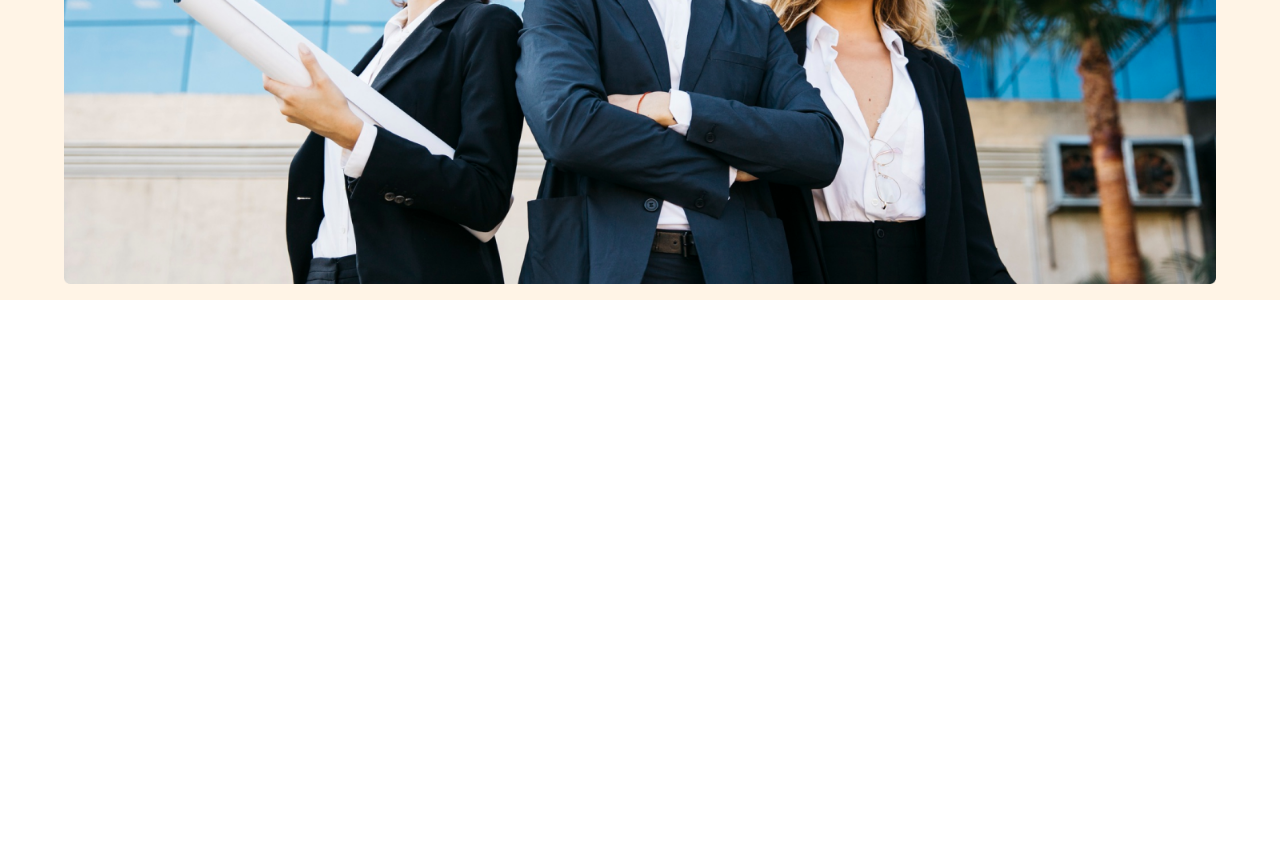
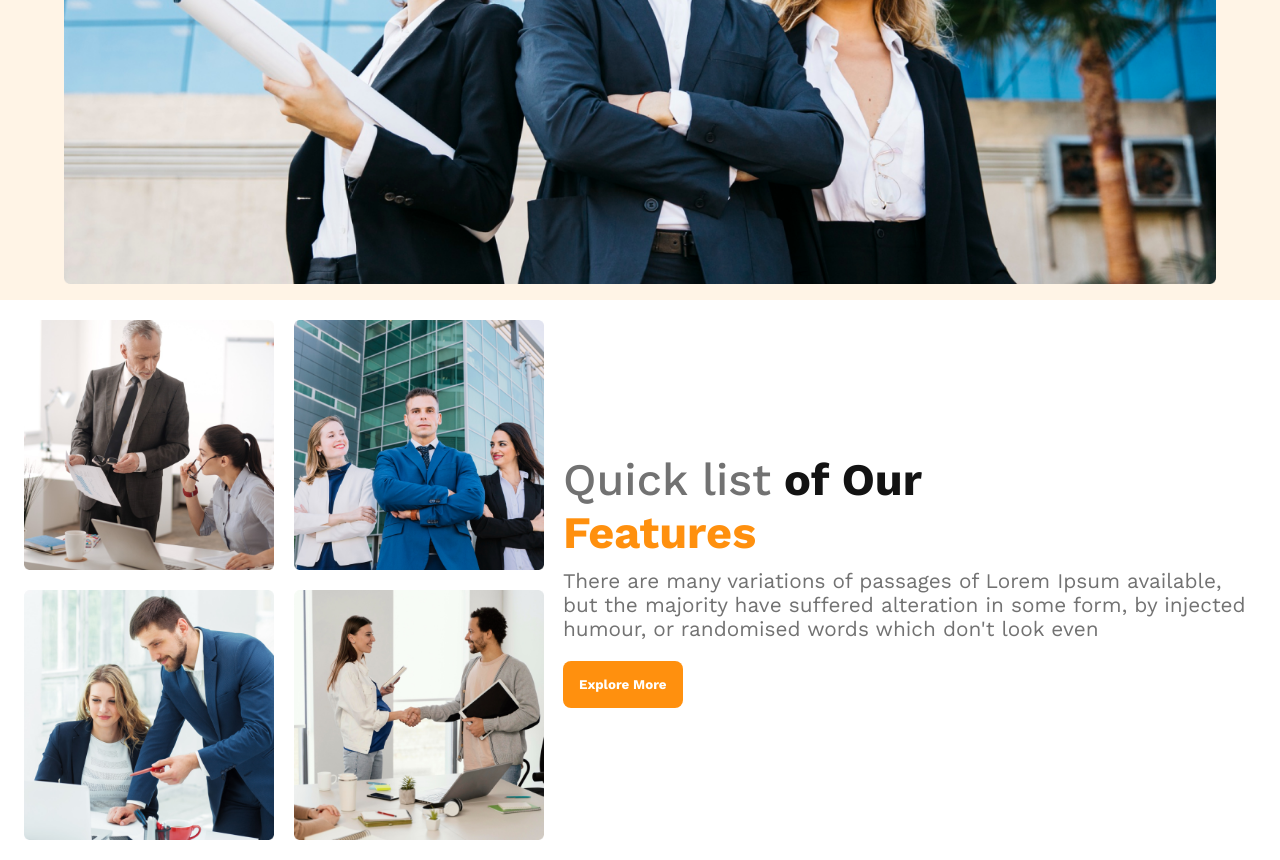
Before and after one commit to Dodul01/g3-architects, a plain HTML site: page index.html in a window 1280 px wide. Shown: the part 677-1537 px from the top of the page. Before the commit the page ends 977 px from the top, so only its background shows below. Drawn offline with nearby package versions, Linux system fonts and the light colour scheme.

Commit message:
team section added

```diff
--- a/index.html
+++ b/index.html
@@ -30,7 +30,8 @@
       <div class="banner-info">
         <h1 class="section-title banner-title">Brand New <br> Group of Architects </h1>
         <p class="section-desc">
-          There are many variations of passages of Lorem Ipsum available, but the majority have suffered alteration in <br>
+          There are many variations of passages of Lorem Ipsum available, but the majority have suffered alteration in
+          <br>
           some form, by injected humour, or randomised words which don't look even
         </p>
         <button class="btn">Explore More</button>
@@ -40,12 +41,32 @@
       </div>
     </section>
     <!--Banner Section End Here-->
-
   </header>
   <!--Header Section End Here-->
 
   <!--Main Section Start Here-->
-  <main></main>
+  <main>
+
+    <!--Team Section Start Here-->
+    <section class="team-section">
+      <div class="team-images-container">
+        <img src="./images/team1.png" alt="team-image">
+        <img src="./images/team2.png" alt="team-image">
+        <img src="./images/team3.png" alt="team-image">
+        <img src="./images/team4.png" alt="team-image">
+      </div>
+      <div class="team-features-container">
+        <h2 class="section-title team-title"> <span class="typograph-1">Quick list</span> of Our <br> <span class="orenge-txt">Features</span></h2>
+        <p class="section-desc">
+          There are many variations of passages of Lorem Ipsum available, <br> but the majority have suffered alteration in
+          some form, by injected <br> humour, or randomised words which don't look even
+        </p>
+        <button class="btn">Explore More</button>
+      </div>
+    </section>
+    <!--Team Section End Here-->
+
+  </main>
   <!--Main Section End Here-->
 
   <!--Footer Section Start Here-->
--- a/styles/styles.css
+++ b/styles/styles.css
@@ -20,7 +20,7 @@
 .section-desc {
   color: #727272;
   font-family: Work Sans;
-  font-size: 20px;
+  font-size: 1.3rem;
   font-weight: 400;
   margin: 10px;
 }
@@ -90,22 +90,60 @@ nav ul li a:hover {
   flex-wrap: wrap;
 }
 
-.banner-info{
+.banner-info {
   text-align: center;
   margin-top: 60px;
   margin-bottom: 20px;
 }
 
-.banner-title{
+.banner-title {
   font-size: 3rem;
 }
-.banner-image-container{
+
+.banner-image-container {
   display: flex;
   justify-content: center;
 }
 
-.banner-image-container img{
-  width:90%;
+.banner-image-container img {
+  width: 90%;
 }
 
 /**Banner Section CSS end here**/
+
+/**Team Section CSS start here**/
+.team-section {
+  display: flex;
+  align-items: center;
+  justify-content: space-around;
+  flex-wrap: wrap;
+  margin: 20px;
+}
+
+.team-images-container {
+  display: grid;
+  gap: 20px;
+  grid-template-columns: repeat(2, 1fr);
+}
+
+.team-images-container img {
+  width: 250px;
+  height: auto;
+}
+
+.team-title {
+  font-weight: 700;
+  font-size: 45px;
+}
+
+.typograph-1 {
+  color: #727272;
+  font-weight: 500;
+}
+
+.orenge-txt {
+  color: #FF900E;
+  font-weight: 700;
+}
+
+/**Team Section CSS end here**/
```
